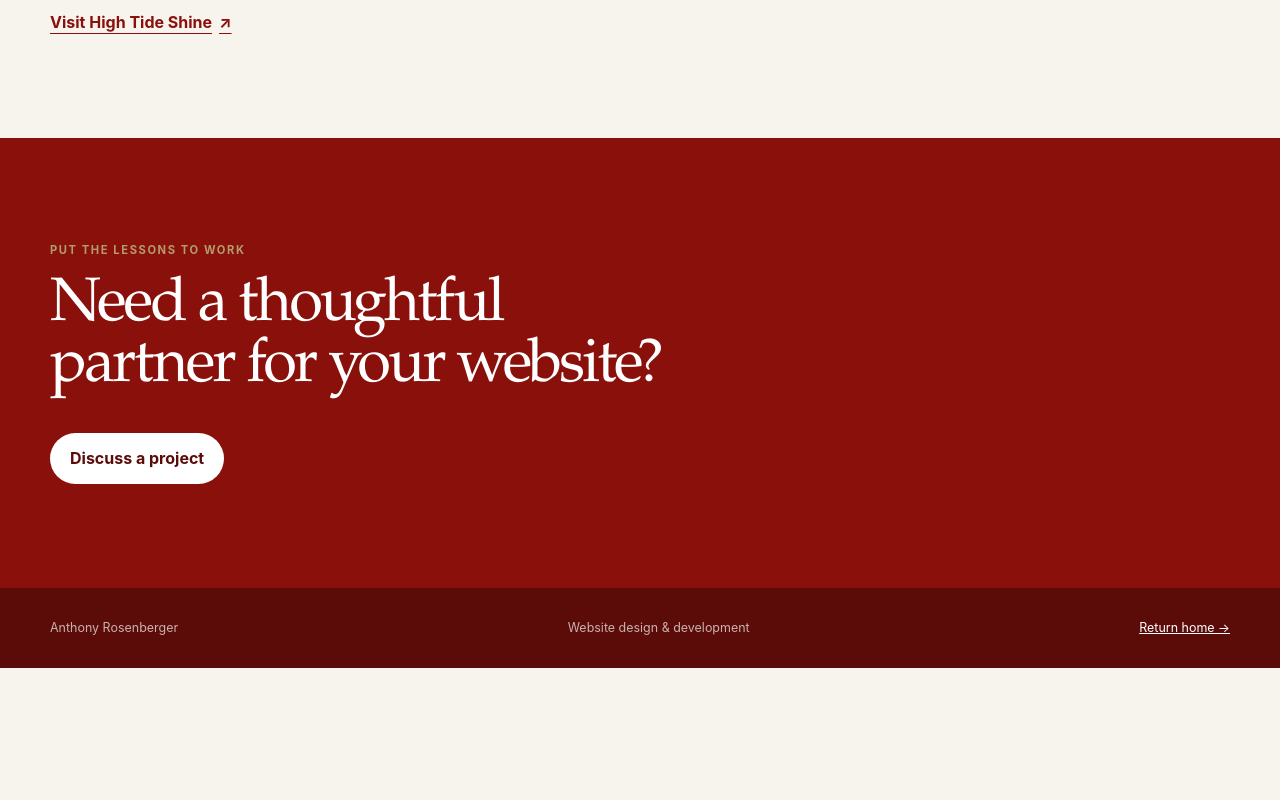
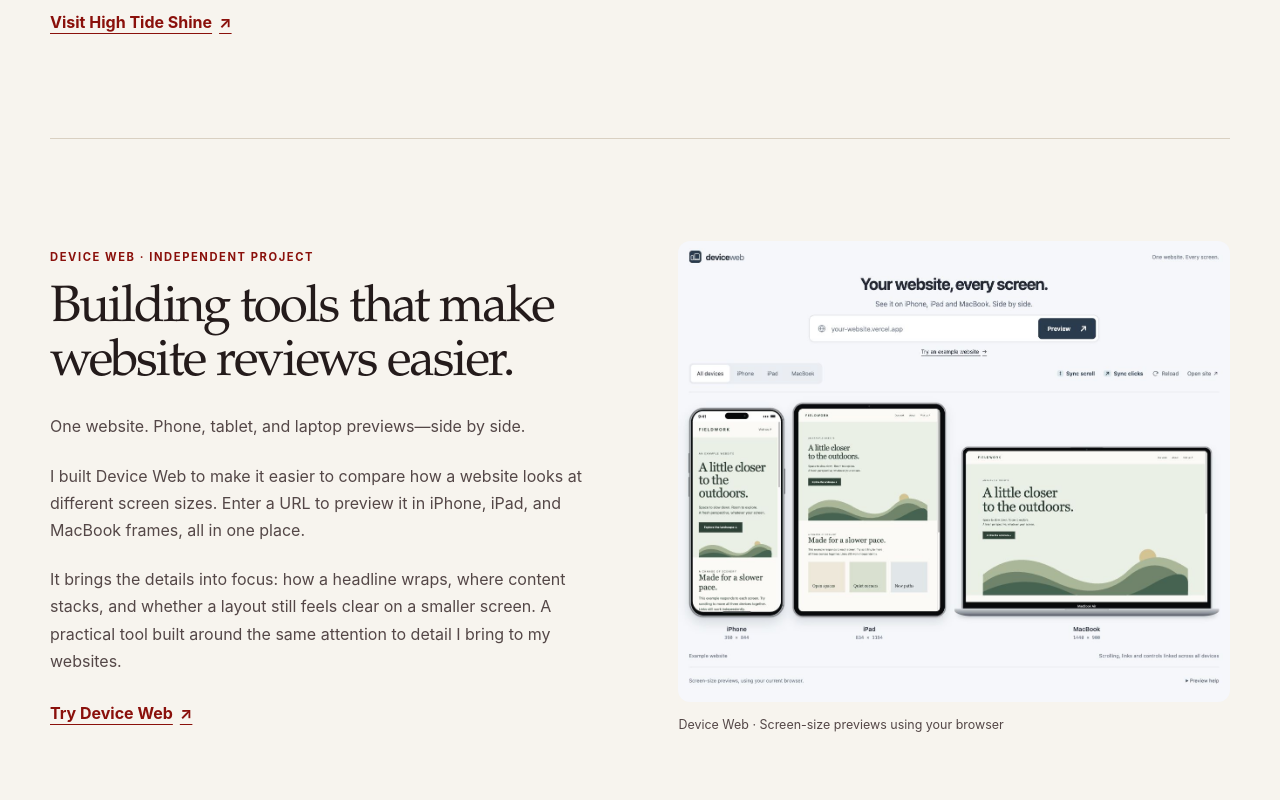
Before and after one commit to anthonysmartflow-art/PORTFOLIO, a Next.js app: page /credibility in a window 1280 px wide. Shown: the part 3860-4660 px from the top of the page. Before the commit the page ends 4528 px from the top, so only its background shows below. Built offline with nearby package versions, Linux system fonts and the light colour scheme.

Commit message:
Add Device Web to credibility page

```diff
--- a/app/credibility/page.tsx
+++ b/app/credibility/page.tsx
@@ -155,6 +155,42 @@
         </figure>
       </section>
 
+      <section className="service-founder device-project section-shell" aria-labelledby="device-web-title">
+        <div className="service-founder-copy">
+          <p className="section-label">Device Web · Independent project</p>
+          <h2 id="device-web-title">Building tools that make website reviews easier.</h2>
+          <p className="service-founder-intro">
+            One website. Phone, tablet, and laptop previews—side by side.
+          </p>
+          <p>
+            I built Device Web to make it easier to compare how a website looks
+            at different screen sizes. Enter a URL to preview it in iPhone,
+            iPad, and MacBook frames, all in one place.
+          </p>
+          <p>
+            It brings the details into focus: how a headline wraps, where
+            content stacks, and whether a layout still feels clear on a smaller
+            screen. A practical tool built around the same attention to detail
+            I bring to my websites.
+          </p>
+          <a className="about-link" href="https://device-web-five.vercel.app/" target="_blank" rel="noreferrer">
+            Try Device Web <ExternalArrow />
+          </a>
+        </div>
+        <figure className="service-founder-image">
+          <a href="https://device-web-five.vercel.app/" target="_blank" rel="noreferrer" aria-label="Try Device Web">
+            <Image
+              src="/credibility/device-web-preview.jpg"
+              alt="Device Web showing its example website side by side in iPhone, iPad, and MacBook frames"
+              width={1265}
+              height={1056}
+              sizes="(max-width: 900px) 90vw, 45vw"
+            />
+          </a>
+          <figcaption>Device Web · Screen-size previews using your browser</figcaption>
+        </figure>
+      </section>
+
       <section className="credibility-cta" aria-labelledby="credibility-cta-title">
         <div className="section-shell">
           <p className="section-label">Put the lessons to work</p>
--- a/app/globals.css
+++ b/app/globals.css
@@ -726,6 +726,7 @@
   gap: clamp(40px, 6vw, 88px);
   padding-block: clamp(70px, 8vw, 112px);
 }
+.device-project { border-top: 1px solid var(--line); }
 .service-founder-copy h2 {
   margin: 0;
   font-family: var(--display);
```
Also changed, not shown: public/credibility/device-web-preview.jpg (added).
